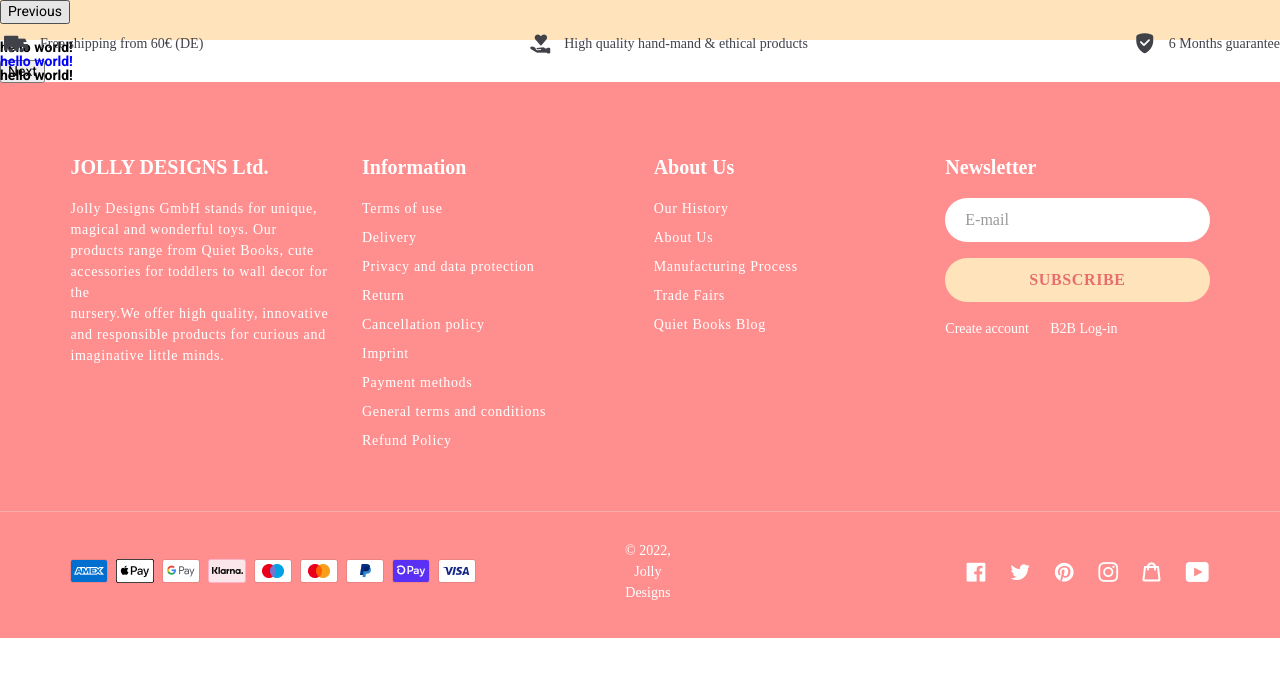
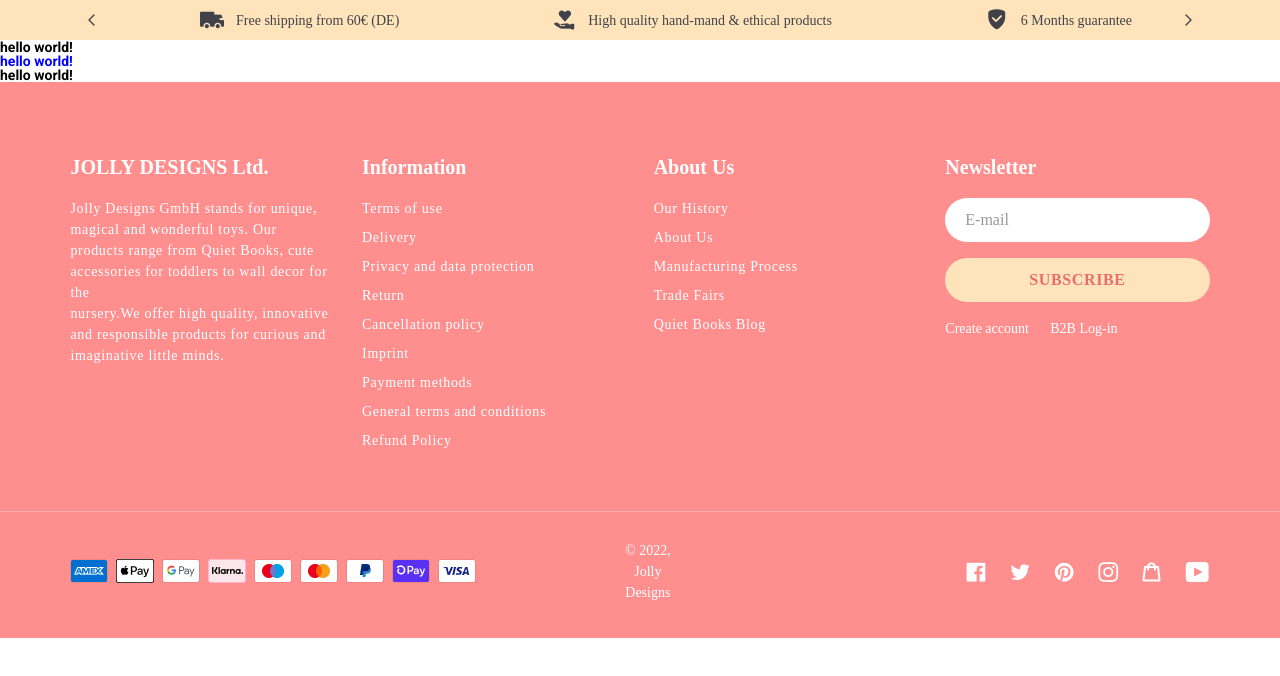
Before and after one commit to MykhailoHa/Jolly-Design, a website: page src/index.html in a window 1280 px wide. Drawn offline with nearby package versions, Linux system fonts and the light colour scheme; files that its build step writes are made by us from their sources; files whose address does not match are found by name.

Commit message:
subheader-slider update

```diff
--- a/src/js/script.js
+++ b/src/js/script.js
@@ -1,4 +1,7 @@
 
 $(document).ready(function(){
-    $('.subheader-slider').slick()
+    $('.subheader-slider').slick({
+        prevArrow: "<img src='img/svg/icons/icon-left.svg' class='sudheader_prev' >",
+        nextArrow: "<img src='img/svg/icons/icon-right.svg' class='sudheader_next' >",
+    })
 });
--- a/src/scss/partials/_header.scss
+++ b/src/scss/partials/_header.scss
@@ -1,16 +1,19 @@
 .subheader {
 	background-color: #FFE4BB;
 	height: 40px;
+
+}
+.subheader-slider {
+	display: flex;
+	margin: 4px 80px;
+
 }
 
 .subheader-slider--item {
-	margin-top: 4px;
 	display: flex;
-	align-items: center;
 	justify-content: space-between;
-
+	margin: 0 92px ;
 }
-
 .slider-inner {
 	font-size: 32px;
 	display: flex;
@@ -28,10 +31,9 @@
 .slider-inner span {
 	color: #414249;
 }
-slick-list {
+.slick-list {
 	overflow: hidden;
 }
-
 .slick-track {
 	display: flex;
 }
```
Also changed, not shown: src/partials/header.html (+0 -4 lines), build/css/fonts/svgfont.ttf, build/css/fonts/svgfont.woff, build/css/fonts/svgfont.woff2, build/css/style.css, build/img/svg/icons/icon-left.svg (added), build/img/svg/icons/icon-right.svg (added), build/index.html, build/js/script.js, src/img/svg/icons/icon-left.svg (added), src/img/svg/icons/icon-right.svg (added), 2 other files.
